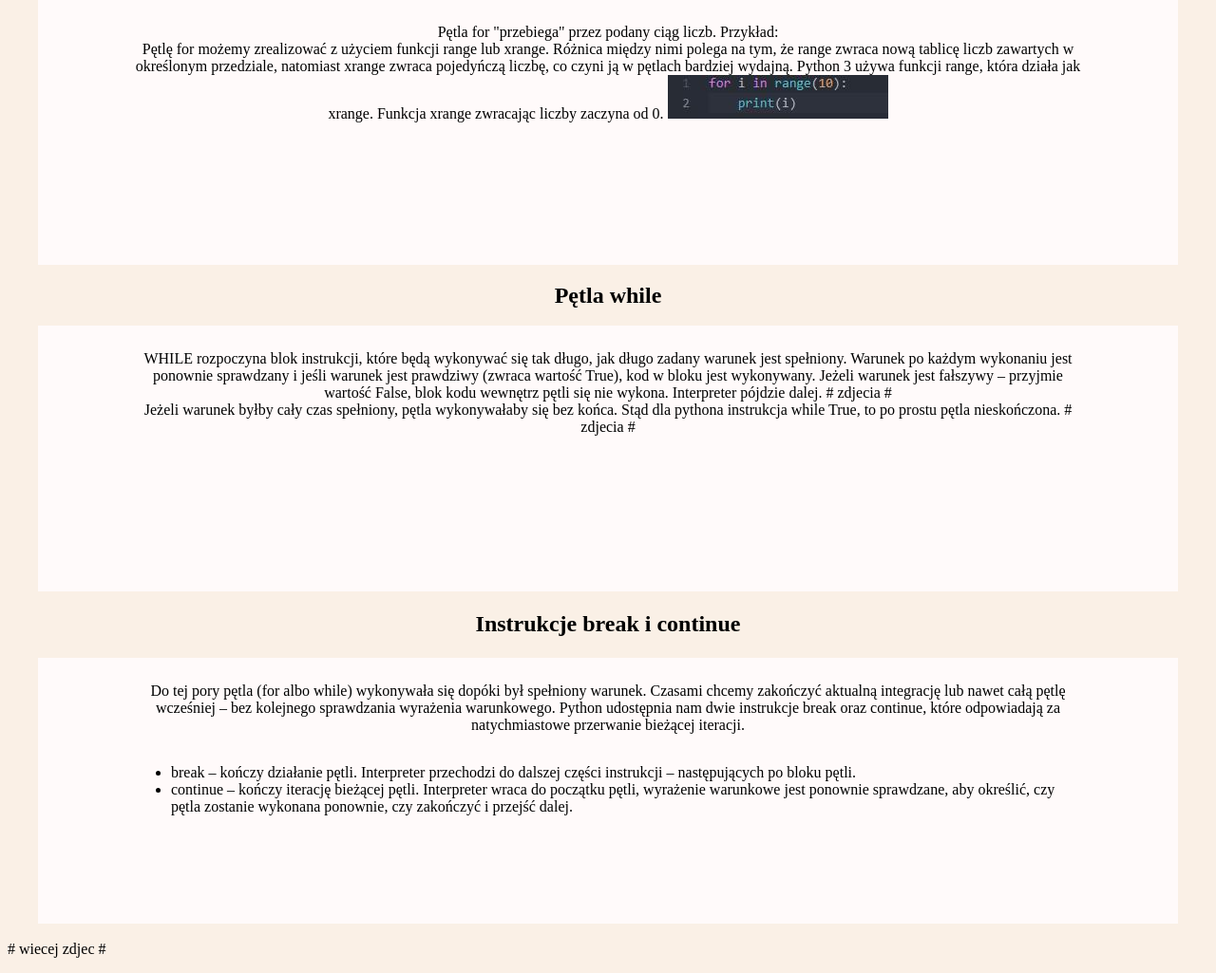
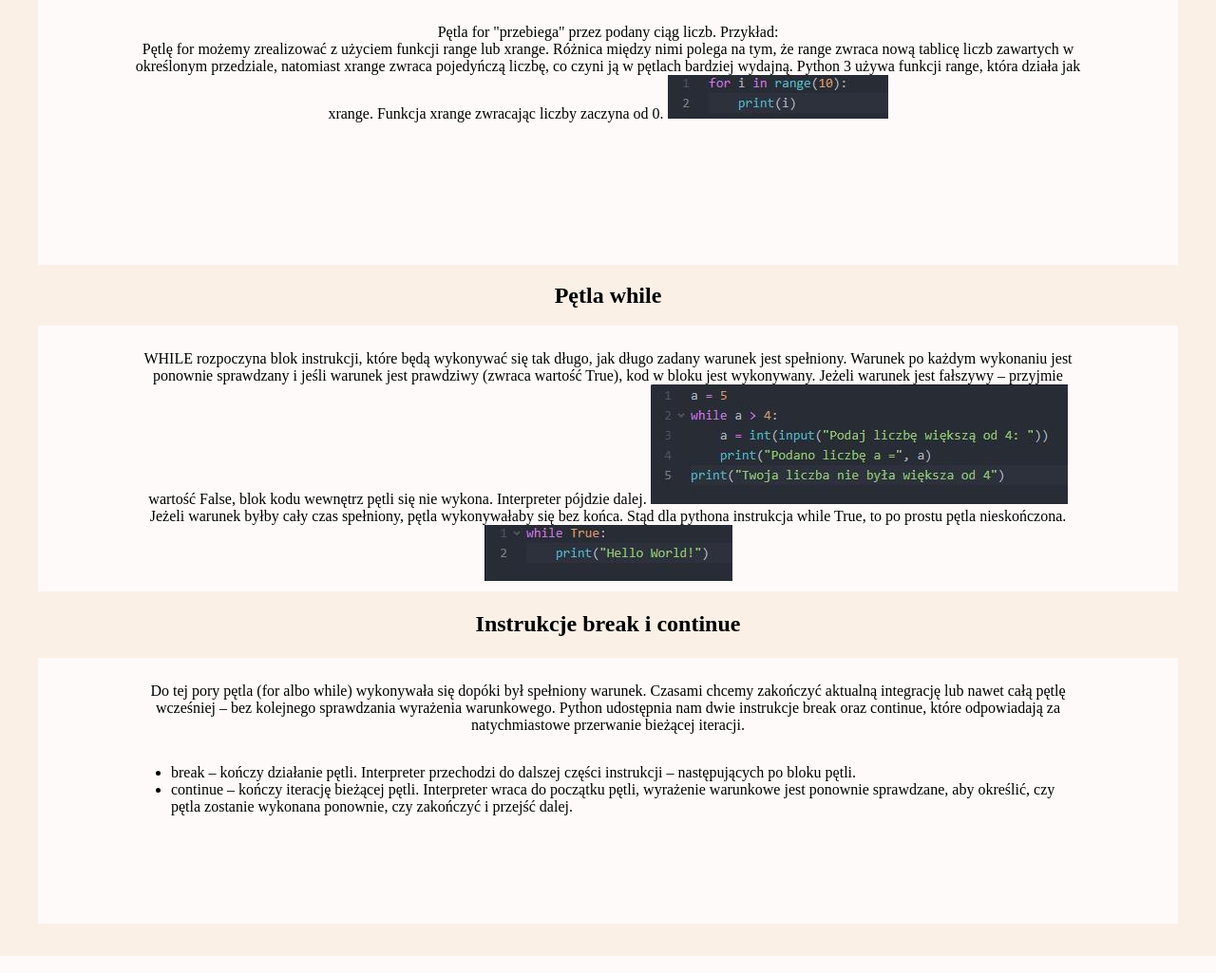
Before and after one commit to MackowiakJ/projektkck, a Django app: page /petle/ in a window 1280 px wide. Shown: the part 202-1227 px from the top of the page at 95% size. Run offline with Django 3.2, Linux system fonts and the light colour scheme.

Commit message:
wiecej zdjec

```diff
--- a/django_css/uploads/templates/petle.html
+++ b/django_css/uploads/templates/petle.html
@@ -26,8 +26,10 @@
     </div>
   <h3 align="center"><font size=5>Pętla <b>while</b></font></h3>
   <div class="box-of-chocolates">
-    <p align="center">WHILE rozpoczyna blok instrukcji, które będą wykonywać się tak długo, jak długo zadany warunek jest spełniony. Warunek po każdym wykonaniu jest ponownie sprawdzany i jeśli warunek jest prawdziwy (zwraca wartość True), kod w bloku jest wykonywany. Jeżeli warunek jest fałszywy – przyjmie wartość False, blok kodu wewnętrz pętli się nie wykona. Interpreter pójdzie dalej. # zdjecia # <br>
-      Jeżeli warunek byłby cały czas spełniony, pętla wykonywałaby się bez końca. Stąd dla pythona instrukcja while True, to po prostu pętla nieskończona. # zdjecia # </p>
+    <p align="center">WHILE rozpoczyna blok instrukcji, które będą wykonywać się tak długo, jak długo zadany warunek jest spełniony. Warunek po każdym wykonaniu jest ponownie sprawdzany i jeśli warunek jest prawdziwy (zwraca wartość True), kod w bloku jest wykonywany. Jeżeli warunek jest fałszywy – przyjmie wartość False, blok kodu wewnętrz pętli się nie wykona. Interpreter pójdzie dalej.
+      <img src="/static/img/petle2.jpg"> <br>
+      Jeżeli warunek byłby cały czas spełniony, pętla wykonywałaby się bez końca. Stąd dla pythona instrukcja while True, to po prostu pętla nieskończona.
+      <img src="/static/img/petle3.jpg"></p>
 </div>
   <h4 align="center"><font size=5>Instrukcje break i continue</font></h4>
   <div class="box-of-chocolates">
@@ -38,6 +40,5 @@
     </ul>
     </div>
     <br>
-    # wiecej zdjec #
     </p>
 {% endblock %}
```
Also changed, not shown: django_css/static/img/petle2.jpg (added), django_css/static/img/petle3.jpg (added).
